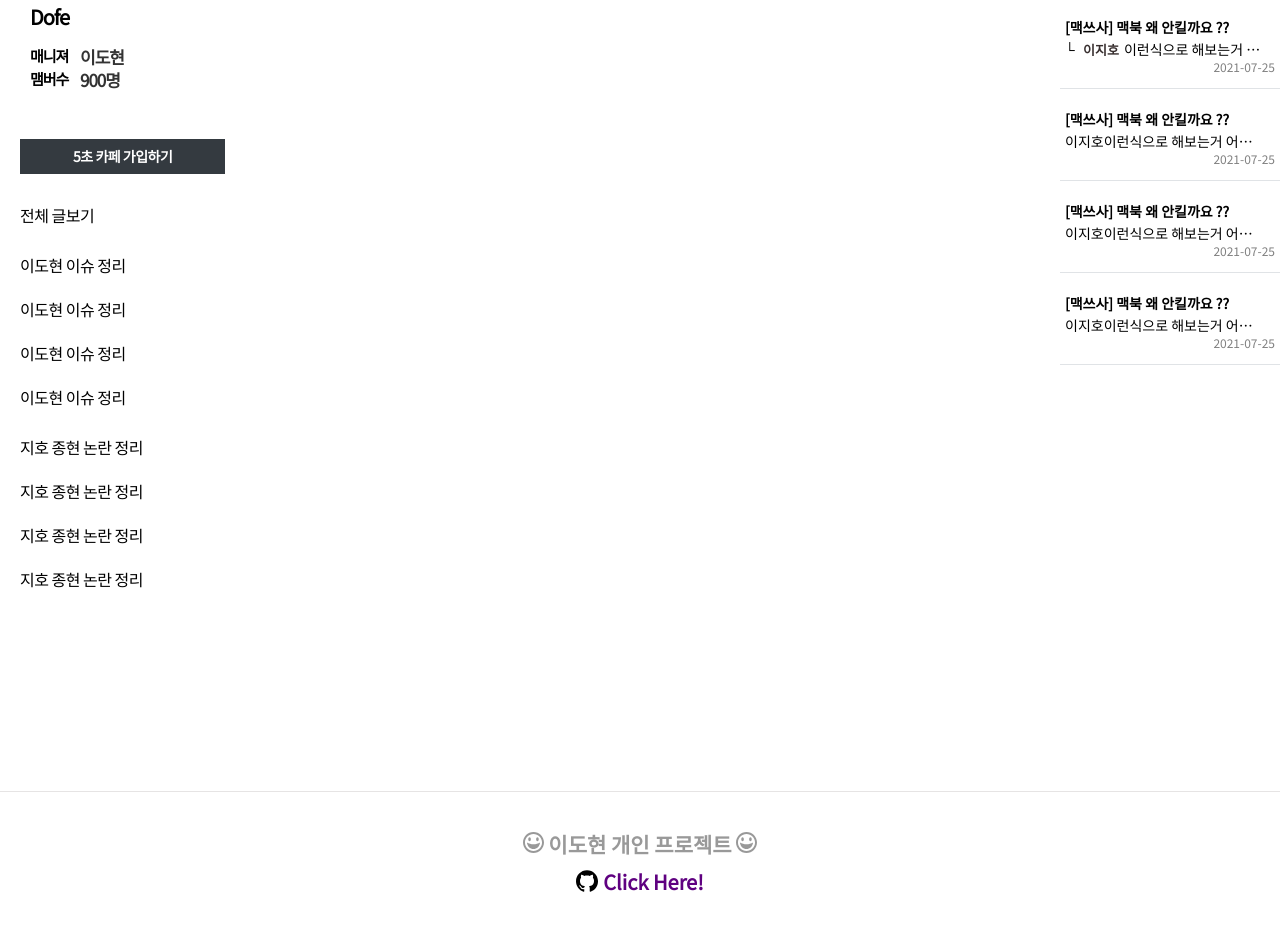
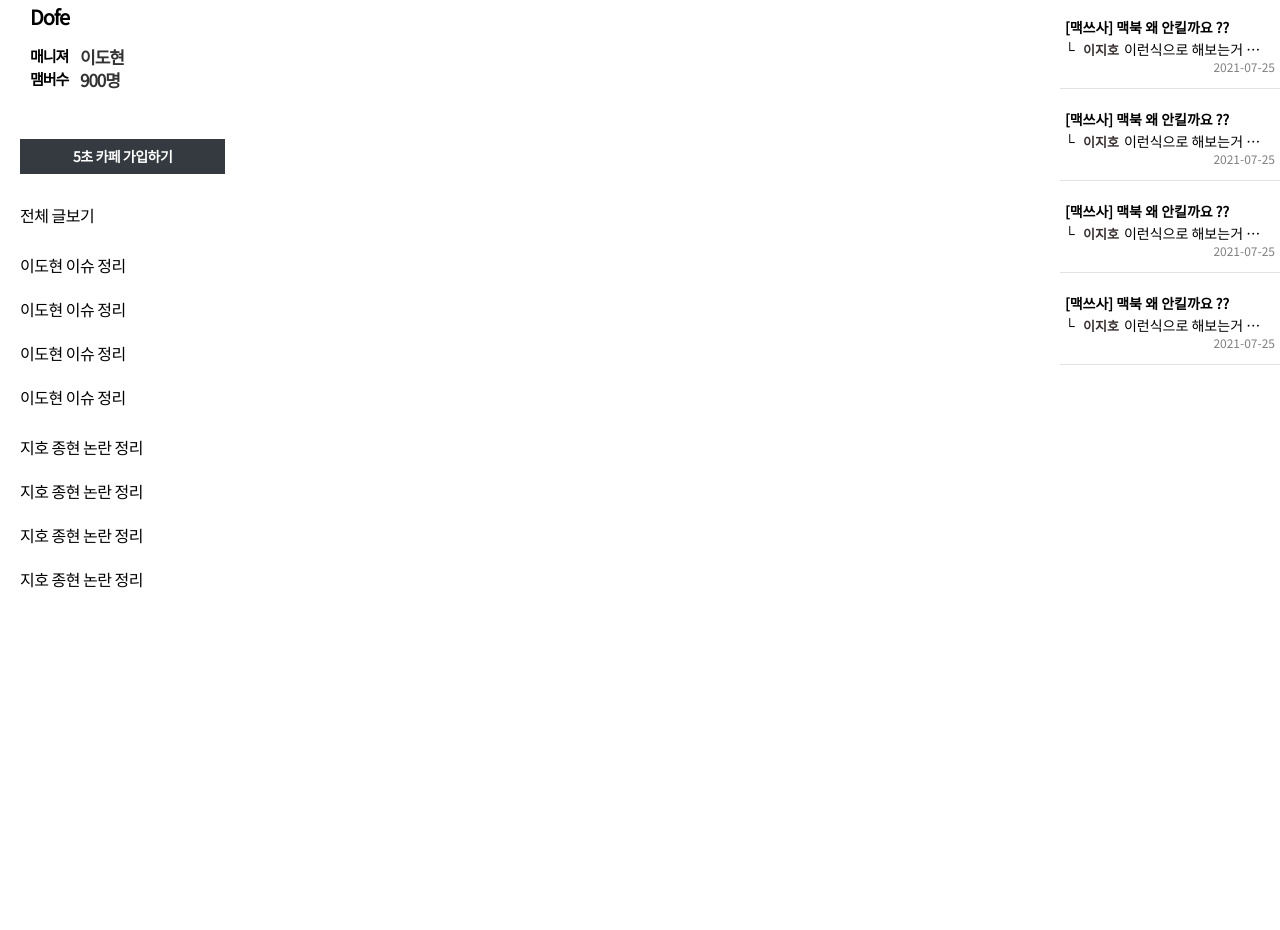
Before and after one commit to ksmfou98/cafe, a React (Create React App) app in the folder client/: page /cafe/dofe in a window 1280 px wide. Shown: the part 124-1054 px from the top of the page. After the commit the page ends 800 px from the top, so only its background shows below. Built offline with nearby package versions, Linux system fonts and the light colour scheme.

Commit message:
Fix : Delete Footer

```diff
--- a/client/src/components/BoardList/index.tsx
+++ b/client/src/components/BoardList/index.tsx
@@ -209,6 +209,126 @@ const BoardList = () => {
                 </td>
                 <td className="sub">2021.06.16</td>
               </tr>
+
+              <tr>
+                <td className="subject">
+                  <a className="link" href="">
+                    이도현과 노실분 구합니다
+                    <span className="comment">[3]</span>
+                  </a>
+                </td>
+                <td className="sub writer">
+                  <a className="link" href="">
+                    ksmfou98
+                  </a>
+                </td>
+                <td className="sub">2021.06.16</td>
+              </tr>
+
+              <tr>
+                <td className="subject">
+                  <a className="link" href="">
+                    이도현과 노실분 구합니다
+                    <span className="comment">[3]</span>
+                  </a>
+                </td>
+                <td className="sub writer">
+                  <a className="link" href="">
+                    ksmfou98
+                  </a>
+                </td>
+                <td className="sub">2021.06.16</td>
+              </tr>
+
+              <tr>
+                <td className="subject">
+                  <a className="link" href="">
+                    이도현과 노실분 구합니다
+                    <span className="comment">[3]</span>
+                  </a>
+                </td>
+                <td className="sub writer">
+                  <a className="link" href="">
+                    ksmfou98
+                  </a>
+                </td>
+                <td className="sub">2021.06.16</td>
+              </tr>
+
+              <tr>
+                <td className="subject">
+                  <a className="link" href="">
+                    이도현과 노실분 구합니다
+                    <span className="comment">[3]</span>
+                  </a>
+                </td>
+                <td className="sub writer">
+                  <a className="link" href="">
+                    ksmfou98
+                  </a>
+                </td>
+                <td className="sub">2021.06.16</td>
+              </tr>
+
+              <tr>
+                <td className="subject">
+                  <a className="link" href="">
+                    이도현과 노실분 구합니다
+                    <span className="comment">[3]</span>
+                  </a>
+                </td>
+                <td className="sub writer">
+                  <a className="link" href="">
+                    ksmfou98
+                  </a>
+                </td>
+                <td className="sub">2021.06.16</td>
+              </tr>
+
+              <tr>
+                <td className="subject">
+                  <a className="link" href="">
+                    이도현과 노실분 구합니다
+                    <span className="comment">[3]</span>
+                  </a>
+                </td>
+                <td className="sub writer">
+                  <a className="link" href="">
+                    ksmfou98
+                  </a>
+                </td>
+                <td className="sub">2021.06.16</td>
+              </tr>
+
+              <tr>
+                <td className="subject">
+                  <a className="link" href="">
+                    이도현과 노실분 구합니다
+                    <span className="comment">[3]</span>
+                  </a>
+                </td>
+                <td className="sub writer">
+                  <a className="link" href="">
+                    ksmfou98
+                  </a>
+                </td>
+                <td className="sub">2021.06.16</td>
+              </tr>
+
+              <tr>
+                <td className="subject">
+                  <a className="link" href="">
+                    이도현과 노실분 구합니다
+                    <span className="comment">[3]</span>
+                  </a>
+                </td>
+                <td className="sub writer">
+                  <a className="link" href="">
+                    ksmfou98
+                  </a>
+                </td>
+                <td className="sub">2021.06.16</td>
+              </tr>
             </tbody>
           </table>
         </div>
--- a/client/src/components/Footer/index.tsx
+++ /dev/null
@@ -1,30 +0,0 @@
-import React from 'react';
-import './styles.scss';
-import { ImHappy, ImGithub } from 'react-icons/im';
-
-const Footer = () => {
-  console.log("footer 리랜더링")
-  return (
-    <div id="Footer">
-      <div className="inner-footer">
-        <div className="footer-title">
-          <ImHappy /> 이도현 개인 프로젝트 <ImHappy />
-        </div>
-        <div className="footer-github">
-          <span>
-            <ImGithub size="22" />
-          </span>
-          <a
-            target="_blank"
-            rel="noopener noreferrer"
-            className="footer-link"
-            href="https://github.com/ksmfou98/cafe"
-          >
-            Click Here!
-          </a>
-        </div>
-      </div>
-    </div>
-  );
-};
-export default Footer;
--- a/client/src/components/Footer/styles.scss
+++ /dev/null
@@ -1,37 +0,0 @@
-#Footer {
-  width: 100%;
-  margin-top: 60px;
-  border-top: 1px solid #e6e4e4;
-  padding: 40px 0 50px;
-  .inner-footer {
-    margin: 0 auto;
-    width: 1024px;
-    .footer-title {
-      text-align: center;
-      font-weight: bold;
-      font-size: 21px;
-      margin-bottom: 15px;
-      color: #999;
-    }
-    .footer-github {
-      display: flex;
-      align-items: center;
-      justify-content: center;
-      span {
-        color: #000;
-        margin-right: 5px;
-      }
-
-      .footer-link {
-        color: #5f0080;
-        text-align: center;
-        font-weight: bold;
-        font-size: 20px;
-        display: block;
-      }
-      .footer-link:hover {
-        text-decoration: underline;
-      }
-    }
-  }
-}
--- a/client/src/components/Header/styles.scss
+++ b/client/src/components/Header/styles.scss
@@ -3,6 +3,7 @@
   background-color: #fff;
   position: fixed;
   height: 55px;
+  z-index: 2;
   top: 0;
   box-shadow: 0px 2px 4px rgba(0, 0, 0, 0.08);
   .inner-header {
--- a/client/src/components/MyAlert/index.tsx
+++ b/client/src/components/MyAlert/index.tsx
@@ -26,7 +26,8 @@ const MyAlert = () => {
             <a href="">
               <div className="title">[맥쓰사] 맥북 왜 안킬까요 ??</div>
               <div className="reply">
-                <span>이지호</span>
+                <span className="ico">└	</span>
+                <span className="name">이지호</span>
                 이런식으로 해보는거 어떄요 ??
               </div>
               <div className="date">
@@ -39,7 +40,8 @@ const MyAlert = () => {
             <a href="">
               <div className="title">[맥쓰사] 맥북 왜 안킬까요 ??</div>
               <div className="reply">
-                <span>이지호</span>
+                <span className="ico">└	</span>
+                <span className="name">이지호</span>
                 이런식으로 해보는거 어떄요 ??
               </div>
               <div className="date">
@@ -52,7 +54,8 @@ const MyAlert = () => {
             <a href="">
               <div className="title">[맥쓰사] 맥북 왜 안킬까요 ??</div>
               <div className="reply">
-                <span>이지호</span>
+                <span className="ico">└	</span>
+                <span className="name">이지호</span>
                 이런식으로 해보는거 어떄요 ??
               </div>
               <div className="date">
--- a/client/src/index.scss
+++ b/client/src/index.scss
@@ -178,12 +178,10 @@ table {
 }
 
 .list-title {
-  padding: 5px 10px;
   color: #000;
   font-size: 17px;
   overflow: hidden;
   font-weight: bold;
-  border-bottom: 1px solid #000;
 }
 .list-title .title {
   float: left;
--- a/client/src/pages/CafePage/index.tsx
+++ b/client/src/pages/CafePage/index.tsx
@@ -4,14 +4,16 @@ import './styles.scss';
 import CafeInfoBox from 'components/CafeInfoBox';
 import CafeMenuBox from 'components/CafeMenuBox';
 import BoardList from 'components/BoardList';
-import Footer from 'components/Footer';
-import { Route } from 'react-router-dom';
+import { Route, useRouteMatch } from 'react-router-dom';
 import CafeJoinForm from 'components/CafeJoinForm';
 import PostWriteForm from 'components/PostWriteForm';
 import PostDetail from 'components/PostDetail';
 import MyAlert from 'components/MyAlert';
 
 const CafePage = () => {
+  const match = useRouteMatch();
+  console.log(match);
+  console.log("리랜더링")
   return (
     <>
       <Header />
@@ -31,7 +33,6 @@ const CafePage = () => {
           <MyAlert />
         </div>
       </div>
-      <Footer />
     </>
   );
 };
--- a/client/src/pages/CafePage/styles.scss
+++ b/client/src/pages/CafePage/styles.scss
@@ -22,8 +22,9 @@
     .cafe-content {
       flex: 1 1 750px;
       margin: 0 90px;
-      min-height: 100vh;
+      // min-height: 100vh;
       padding-top: 50px;
+      width: 750px;
     }
   }
 }
--- a/client/src/pages/LandingPage/index.tsx
+++ b/client/src/pages/LandingPage/index.tsx
@@ -3,7 +3,7 @@ import React from 'react';
 import './styles.scss';
 import MyCafeList from 'components/MyCafeList';
 import AllCafeList from 'components/AllCafeList';
-import Footer from 'components/Footer';
+
 
 const LandingPage = () => {
   return (
@@ -13,7 +13,6 @@ const LandingPage = () => {
         <MyCafeList />
         <AllCafeList />
       </div>
-      <Footer />
     </>
   );
 };
```
